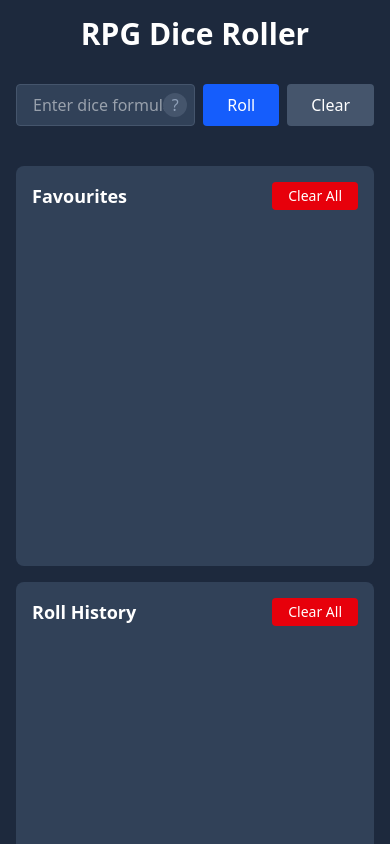
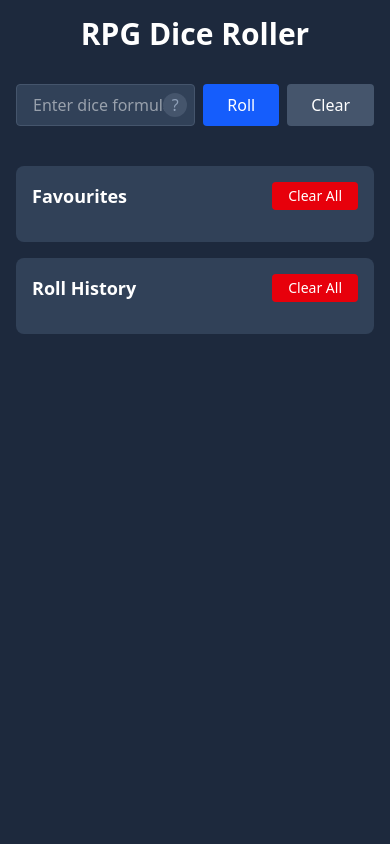
Before and after one commit to djmorton42/rollomancer, a React (Vite) app: page / in a window 390 px wide. Shown: the top 844 px of the page. Built offline with nearby package versions, Linux system fonts and the light colour scheme.

Commit message:
Add responsive layout to the height of the favourites and history component

```diff
--- a/src/components/Favourites.tsx
+++ b/src/components/Favourites.tsx
@@ -15,7 +15,7 @@ interface FavouritesProps {
 
 export function Favourites({ favourites, onRoll, onRemove, onClearAll }: FavouritesProps) {
   return (
-    <div className="bg-slate-700 rounded-lg p-4 min-h-[400px] relative">
+    <div className="bg-slate-700 rounded-lg p-4 lg:min-h-[400px] relative">
       <div className="flex justify-between items-center mb-4">
         <h2 className="text-lg font-bold">Favourites</h2>
         <button
--- a/src/components/RollHistory.tsx
+++ b/src/components/RollHistory.tsx
@@ -11,7 +11,7 @@ interface RollHistoryProps {
 
 export function RollHistory({ rolls, onReroll, onView, onClearEntry, onClearAll }: RollHistoryProps) {
   return (
-    <div className="bg-slate-700 rounded-lg p-4 min-h-[400px] relative">
+    <div className="bg-slate-700 rounded-lg p-4 lg:min-h-[400px] relative">
       <div className="flex justify-between items-center mb-4">
         <h2 className="text-lg font-bold">Roll History</h2>
         <button
```
